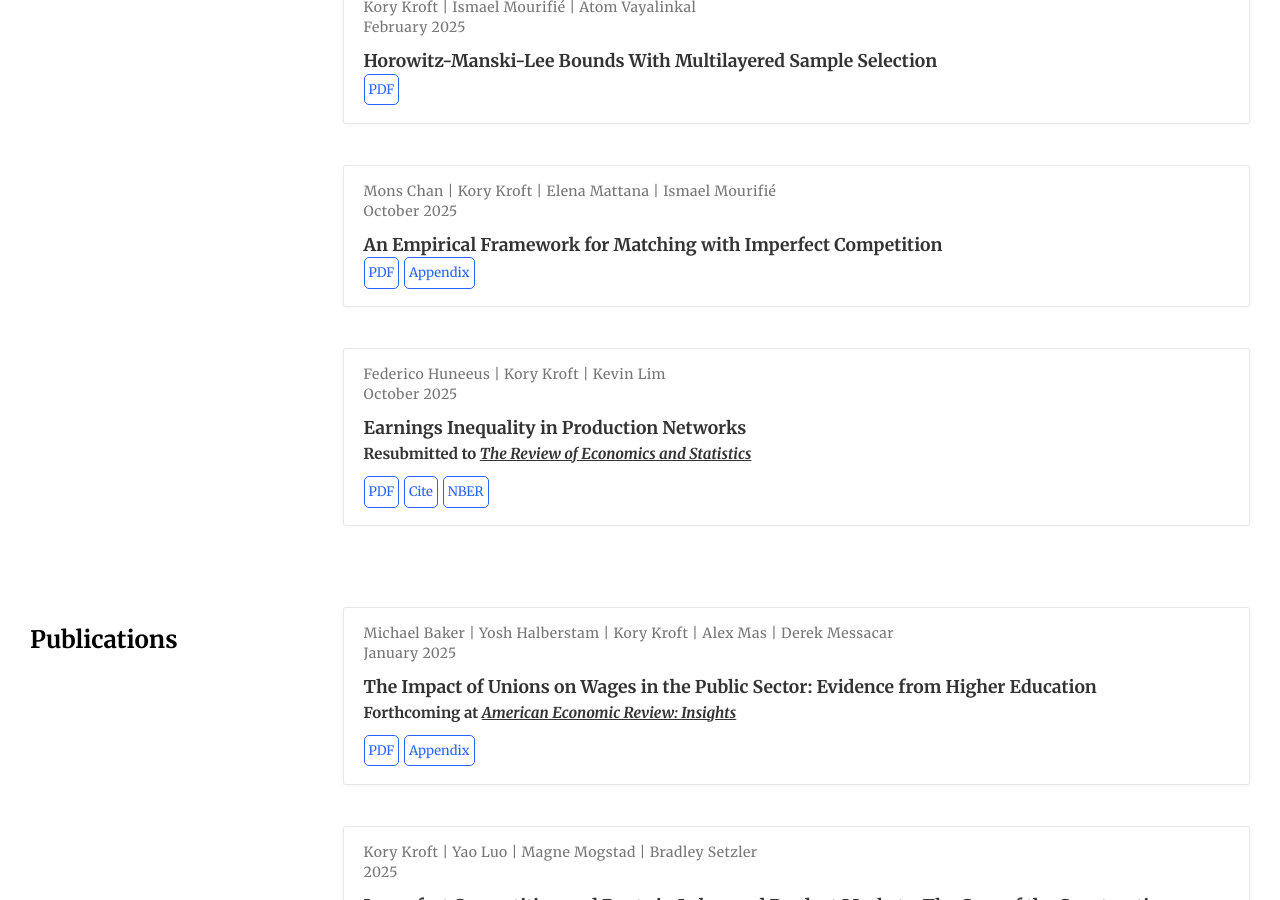
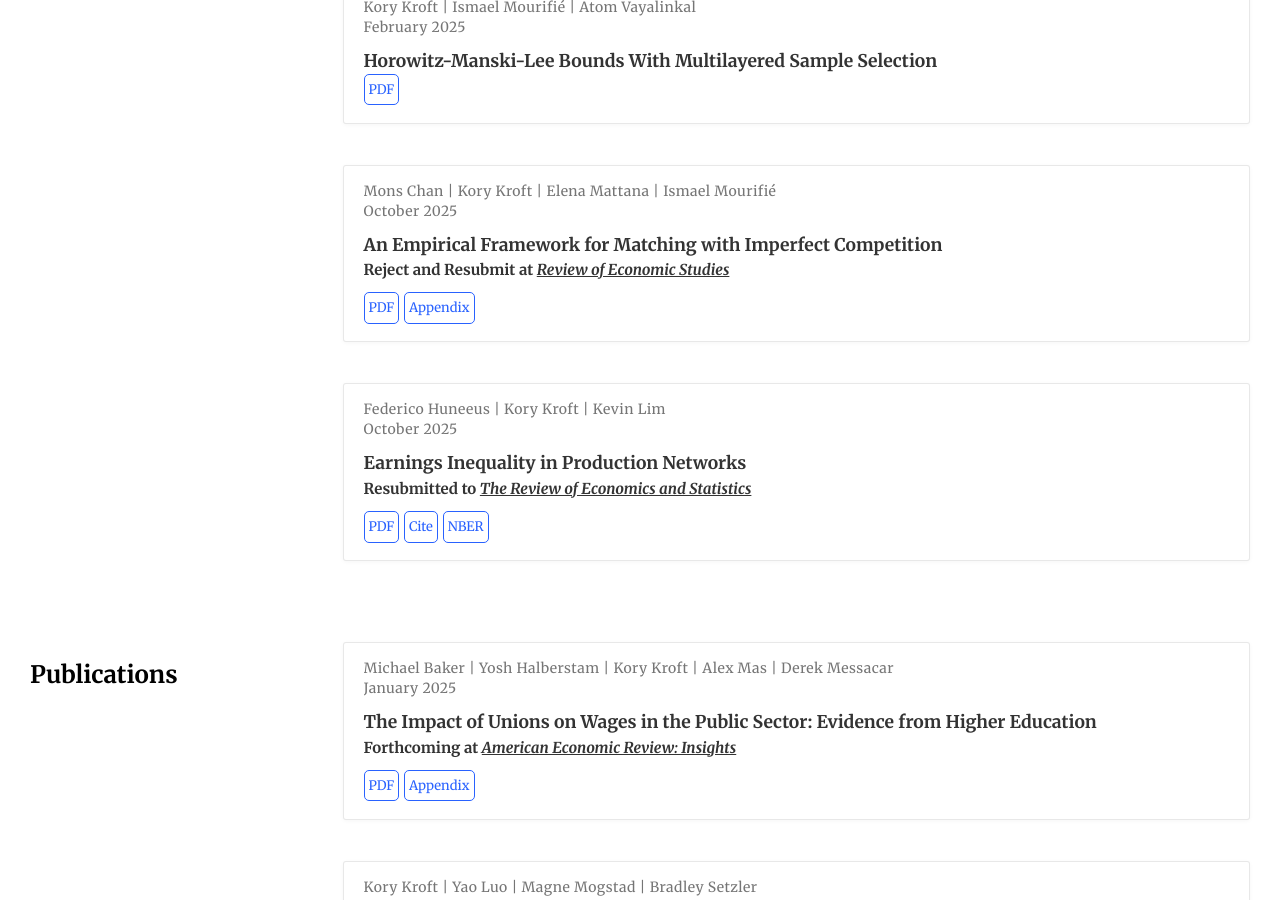
Before and after one commit to korykroft/korykroft.github.io, a Jekyll site: the page built from research/index.html, in a window 1280 px wide and 900 px high, scrolled down 304 px. Built offline with Jekyll 4.4.1, drawn with Linux system fonts in a browser that asks for light colours.

Commit message:
Update index.html

```diff
--- a/research/index.html
+++ b/research/index.html
@@ -62,6 +62,7 @@ description:
     </div>
     <h3 class="article-title mb-1 mt-3">An Empirical Framework for Matching with Imperfect Competition</h3>
     <div class="article-style">
+      <p><strong>Reject and Resubmit at <ins><em>Review of Economic Studies</em></ins></strong>
     </div>
     <div class="btn-links">
       <a class="btn btn-outline-primary my-1 mr-1 btn-sm" href="/files/CKMM.pdf" target="_blank" rel="noopener">PDF</a>
```
